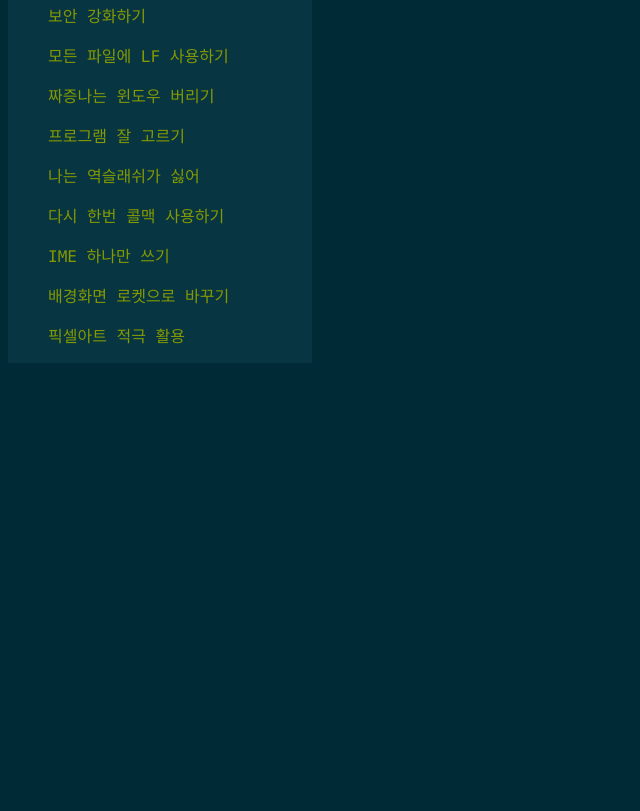
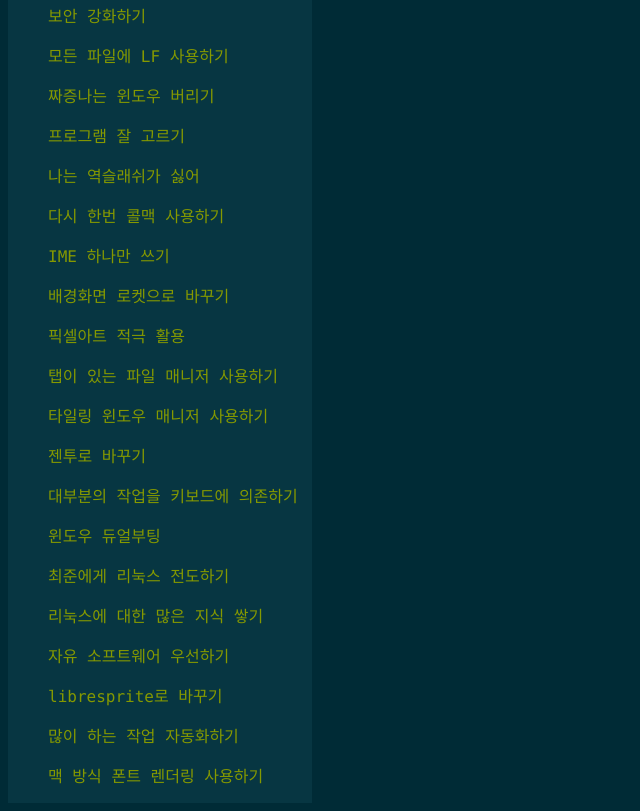
Before and after one commit to asdfer-1234/homepage, a plain HTML site: page index.html in a window 1280 px wide. Shown: the part 352-1163 px from the top of the page, without its empty margins (0-640 px from the left). Before the commit the page ends 800 px from the top, so only its background shows below. Drawn offline with Linux system fonts and the light colour scheme.

Commit message:
add items

```diff
--- a/index.html
+++ b/index.html
@@ -1,9 +1,11 @@
 <!DOCTYPE html>
 <html>
+
 <head>
 	<title>asdfer</title>
 	<link rel="stylesheet" href="index.css">
 </head>
+
 <body>
 
 	<h1>Main Page</h1>
@@ -27,6 +29,19 @@
 		<ul>IME 하나만 쓰기</ul>
 		<ul>배경화면 로켓으로 바꾸기</ul>
 		<ul>픽셀아트 적극 활용</ul>
+		<ul>탭이 있는 파일 매니저 사용하기</ul>
+		<ul>타일링 윈도우 매니저 사용하기</ul>
+		<ul>젠투로 바꾸기</ul>
+		<ul>대부분의 작업을 키보드에 의존하기</ul>
+		<ul>윈도우 듀얼부팅</ul>
+		<ul>최준에게 리눅스 전도하기</ul>
+		<ul>리눅스에 대한 많은 지식 쌓기</ul>
+		<ul>자유 소프트웨어 우선하기</ul>
+		<ul>libresprite로 바꾸기</ul>
+		<ul>많이 하는 작업 자동화하기</ul>
+		<ul>맥 방식 폰트 렌더링 사용하기</ul>
+		<ul></ul>
 	</div>
 </body>
+
 </html>
```
Lines whose indentation alone changed are shown as unchanged.
